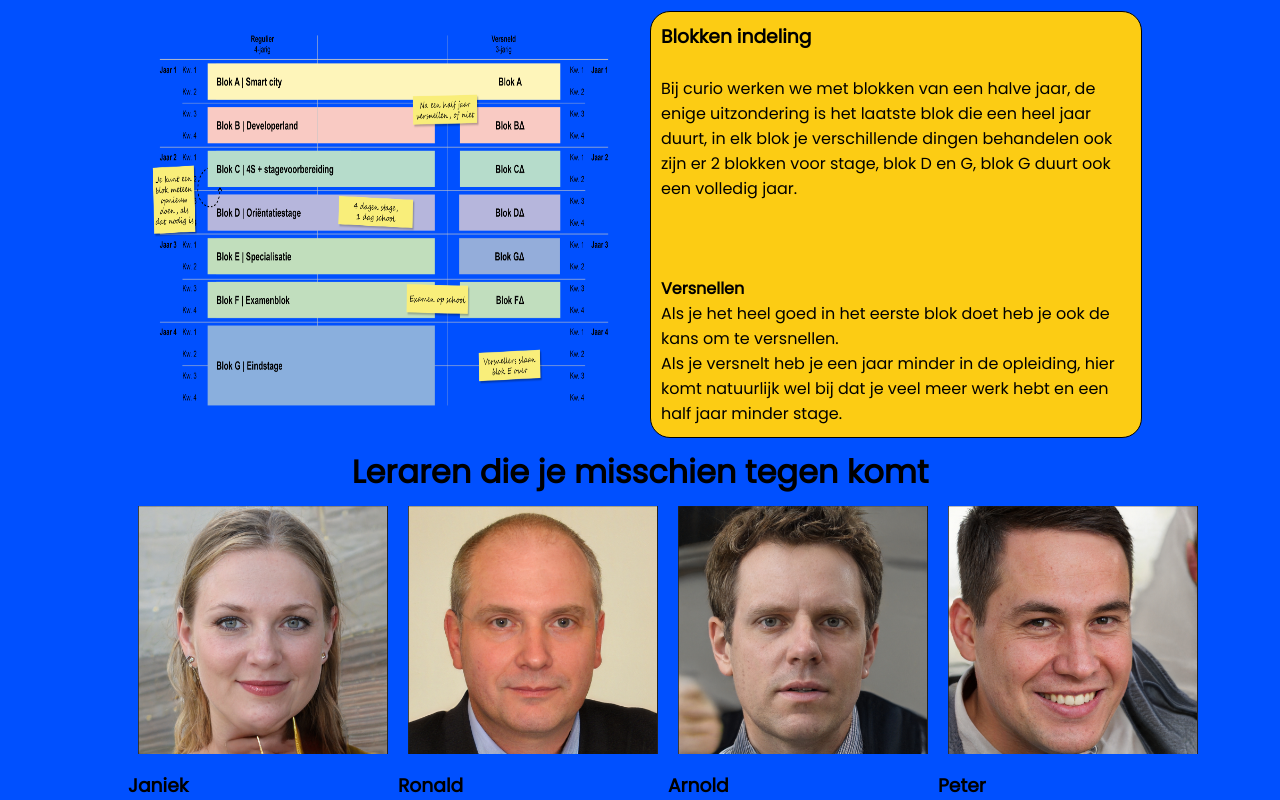
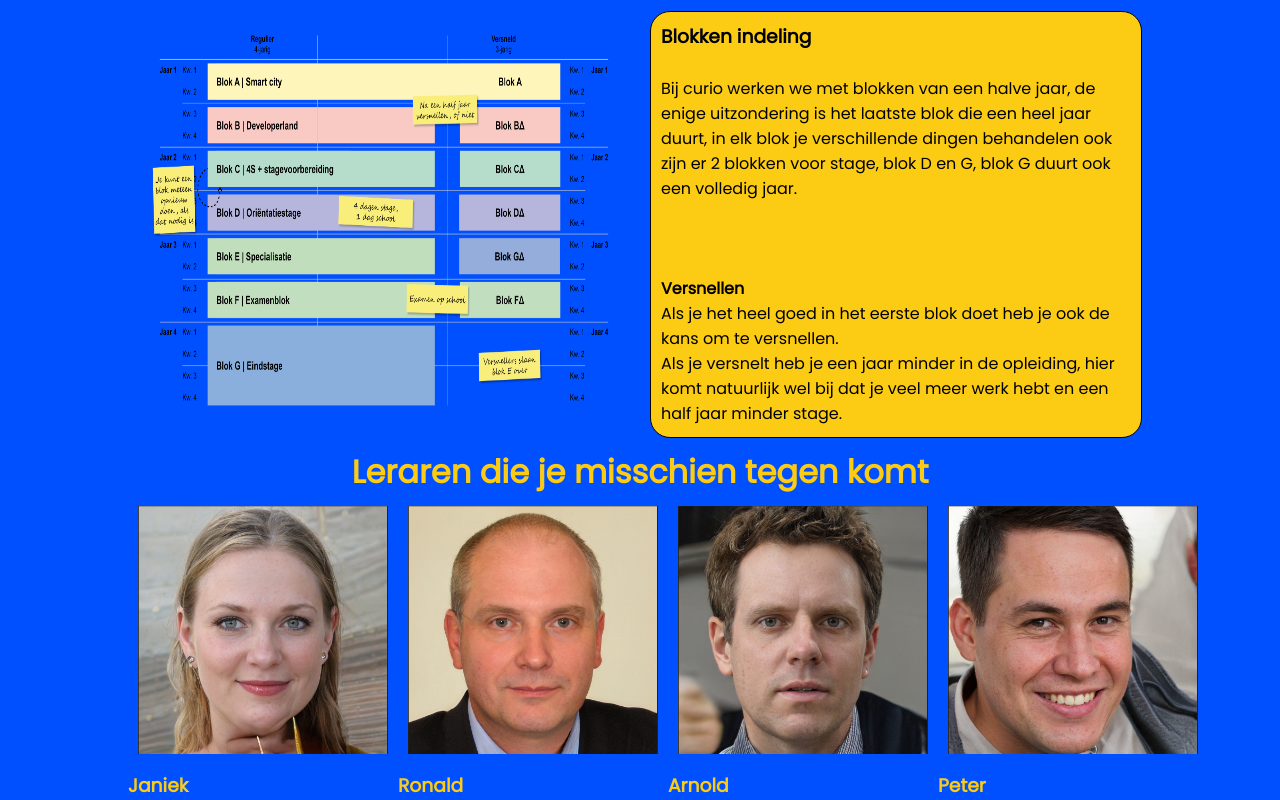
Before and after one commit to Mischa-Koevoets/curiopagina, a plain HTML site: page index.html in a window 1280 px wide. Shown: the part 1574-2374 px from the top of the page. Drawn offline with Linux system fonts and the light colour scheme.

Commit message:
Update index.html

```diff
--- a/index.html
+++ b/index.html
@@ -99,10 +99,10 @@
                     <h4>Versnellen</h4>
                     <p>Als je het heel goed in het eerste blok doet heb je ook de kans om te versnellen. <br> Als je versnelt heb je een jaar minder in de opleiding, hier komt natuurlijk wel bij dat je veel meer werk hebt en een half jaar minder stage. </p>
                 </div>
-                <div class="smoelboek">
+                <div class="smoelboek" style="color: #fccc14;">
                     <h1>Leraren die je misschien tegen komt</h1>
                 </div>
-                    <div class="leraren">
+                    <div class="leraren" style="color: #fccc14 ;">
                         <div class="leraar">
                             <img src="images/Smoelen/Leraar1.png">
                             <h3>Janiek</h3>
```
